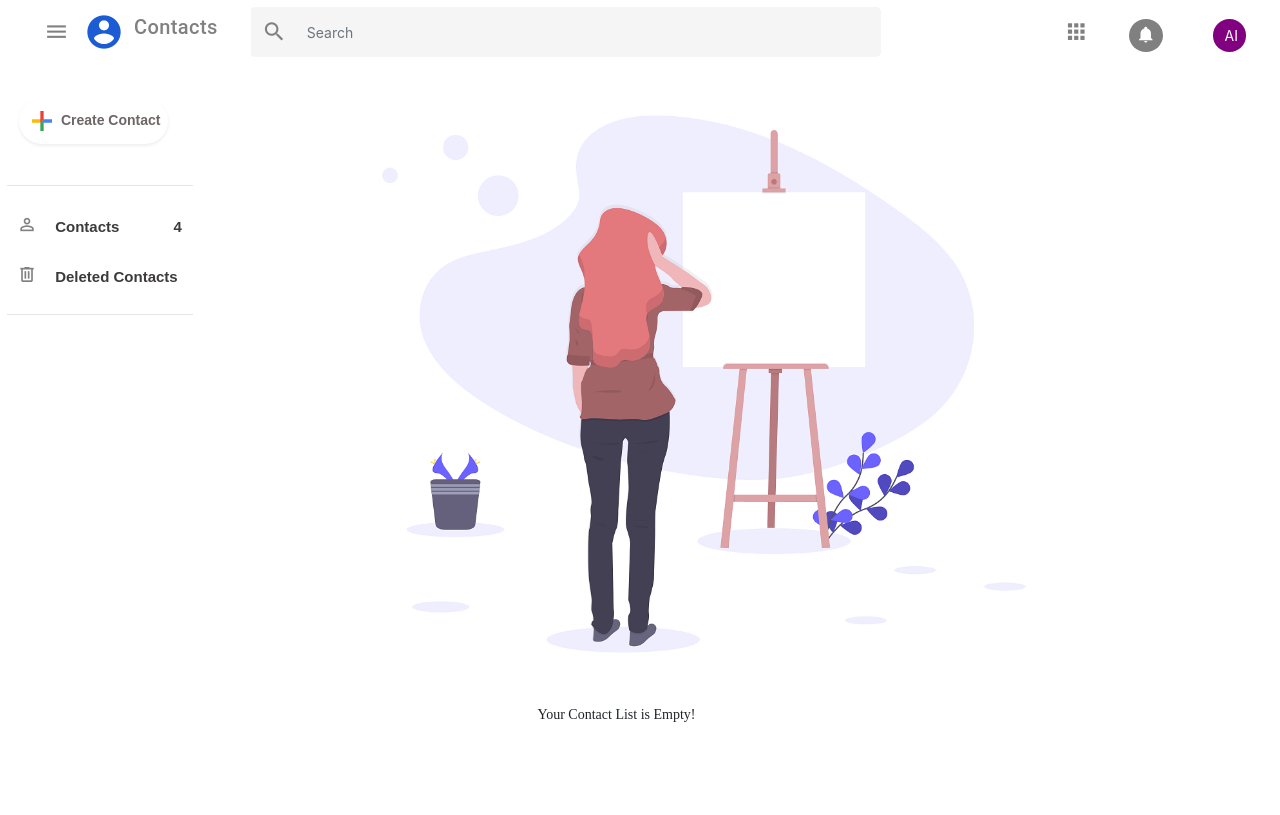
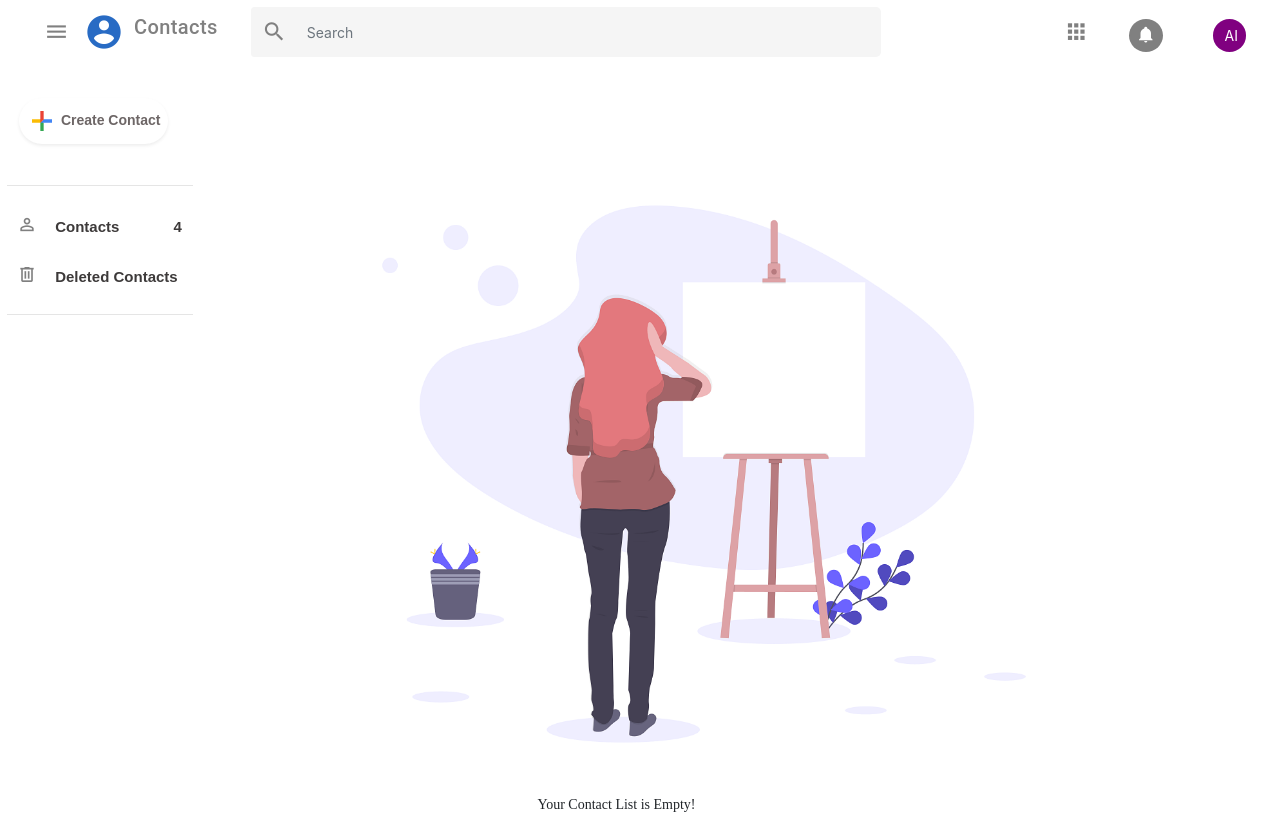
Before and after one commit to anesii/anesi-contacts, a Vue app: page / in a window 1280 px wide. Shown: the top 815 px of the page. Built offline with nearby package versions, Linux system fonts and the light colour scheme; what vue-js-modal, vue-resource, vue-tel-input would draw is missing.

Commit message:
made some changes

```diff
--- a/src/App.vue
+++ b/src/App.vue
@@ -2,10 +2,7 @@
   <div>
    <app-header></app-header>
    <div class="row">
-     <div class="col-3">
-        <side-bar></side-bar>
-     </div>
-        <div class="col-9">
+        <div class="col">
             <router-view />
         </div>
    </div>
@@ -14,14 +11,14 @@
 
 <script>
 import header from './components/header.vue';
-import sidebar from './components/sidebar.vue';
+// import sidebar from './components/sidebar.vue';
 
 
 
 export default {
   components:{
   'app-header': header,
-  'side-bar': sidebar
+//   'side-bar': sidebar
   },
 
 }
--- a/src/components/TableRow.vue
+++ b/src/components/TableRow.vue
@@ -2,17 +2,17 @@
     <tr @mouseover="showIcons" @mouseleave="hideIcons" class="align-items-center">
             <td v-if="!isIconVisible" :style="{backgroundColor: randomColor(contact.index)}" class="profile-image">{{contact.firstName[0]}}{{contact.lastName[0]}}</td>
             <td v-if="isIconVisible && !checked" @click="activateCheck"> <i class="mdi mdi-18px mdi-checkbox-blank-outline"></i> </td>
-            <td v-if="isIconVisible && checked"> <i class="mdi mdi-18px mdi-check-box-outline"></i> </td>
+            <td v-if="isIconVisible && checked" @click="deactivateCheck"> <i class="mdi mdi-18px mdi-check-box-outline"></i> </td>
             <td scope="row" items="contacts" @click="goToContact(contact.firstName)">{{contact.firstName}}
                 {{contact.lastName}}</td>
             <td @click="goToContact(contact.firstName)">{{contact.email}}</td>
             <td @click="goToContact(contact.firstName)">{{contact.phone}}</td>
             <td @click="goToContact(contact.firstName)">{{contact.company}}, {{contact.jobTitle}} </td>
             <td v-if="isIconVisible" class="icons">
-                <i class="mdi mdi-star-outline px-2" data-toggle="popover" data-placement="top" title="Favourite" data-content="Popup content"></i>
-                <i class="mdi mdi-pencil px-2" data-toggle="popover" data-placement="top" title="Edit Contact" data-content="Popup content"></i>
+                <i class="mdi mdi-star-outline pl-2" data-toggle="popover" data-placement="top" title="Favourite" data-content="Popup content"></i>
+                <i class="mdi mdi-pencil pl-2" data-toggle="popover" data-placement="top" title="Edit Contact" data-content="Popup content"></i>
                 <span class="dropdown">
-                    <i class="mdi mdi-dots-vertical px-2" id="triggerId" data-toggle="dropdown" aria-haspopup="true"
+                    <i class="mdi mdi-dots-vertical pl-2" id="triggerId" data-toggle="dropdown" aria-haspopup="true"
                             aria-expanded="false" data-placement="top" title="List Settings" data-content="Popup content">
                             </i>
                     <div class="dropdown-menu" aria-labelledby="triggerId">
@@ -49,6 +49,9 @@ export default {
         activateCheck() {
             this.checked = !this.checked;
         },
+        deactivateCheck() {
+            this.checked
+        },
         randomColor(id) {
             const r = () => Math.floor(256 * Math.random());
 
@@ -83,10 +86,11 @@ export default {
     }
     .mdi-check-box-outline::before .mdi-checkbox-outline-blank::before {
         position: absolute;
+        padding:6px;
+        margin: 3px;
     }
     .icons{
-        position: absolute;
-        padding: 5px;
-        /* margin-left: -50px; */
+        position: fixed ;
     }
+
 </style>
--- a/src/components/contactdetail.vue
+++ b/src/components/contactdetail.vue
@@ -50,9 +50,6 @@
                 </div>
             </div>
         </form>
-        <div>
-                    <router-link to="/contacts"> Back To Contacts </router-link>
-        </div>
     </div>
 </template>
 
@@ -89,7 +86,7 @@ export default {
 <style scoped>
     .profile-image{
     color: white;
-    background-color: rgb(45, 87, 201);
+    background-color: rgb(40, 107, 196);
     border-radius: 50%;
     width:100px;
     height:100px;
--- a/src/components/contacts.vue
+++ b/src/components/contacts.vue
@@ -61,8 +61,7 @@ export default {
 <style scoped>
     .table{
         margin-top: 10px;
-       margin-right: 500px;
-
+        margin-left: 20px;
     }
     thead{
         border-bottom: .5px solid lightgrey;
--- /dev/null
+++ b/src/components/dashboard.vue
@@ -0,0 +1,36 @@
+
+<template>
+    <div>
+        <div class="row">
+            <div class="col-3" v-if="sidebarVisible">
+                <sidebar />
+            </div>
+            <div class="col">
+                <div class="bring-down">
+                    <router-view> </router-view>
+                </div>
+            </div>
+        </div>
+    </div>
+</template>
+
+<script>
+import sidebar from './sidebar.vue'
+export default {
+    components: {
+        sidebar,
+    },
+    computed:{
+        sidebarVisible(){
+            return this.$store.getters.getSidebarVisibility;
+        }
+    }
+}
+</script>
+
+<style scoped>
+.bring-down{
+    margin-top: 90px;
+    /* padding-right: 20px; */
+}
+</style>
--- a/src/components/header.vue
+++ b/src/components/header.vue
@@ -83,7 +83,7 @@ export default {
     margin-left: 40px;
 }
 .mdi-account-circle{
-    color: rgb(27, 91, 211);
+    color: rgb(40, 107, 196);
 }
 .mdi-account-circle::before{
     font-size: 40px;
--- a/src/components/trashed.vue
+++ b/src/components/trashed.vue
@@ -43,7 +43,7 @@ export default {
 <style scoped>
     .profile-image{
     color: white;
-    background-color: purple;
+    background-color: grey;
     border-radius: 50%;
     width:30px;
     height:30px;
@@ -51,7 +51,7 @@ export default {
     font-weight: bold;
     position: absolute;
     text-align: center;
-    padding:5px;
+    padding:6px;
     margin: 5px;
     }
      .table{
--- a/src/routes.js
+++ b/src/routes.js
@@ -4,16 +4,22 @@ import deletedContacts from './components/trashed.vue';
 import contactDetail from './components/contactdetail.vue';
 import Welcome from './components/welcome.vue';
 import MoreContactDetail from './components/MoreFields.vue';
+import Dashboard from './components/dashboard.vue';
 
 
 
 
 export default[
+    {path: '/', component: Dashboard,
+    children:[
+
     {path: '/', component: Welcome},
     {path: '/contacts', component: contacts, name: 'contacts'},
     {path: '/createContact', component: createContact},
     {path: '/deletedContacts', component: deletedContacts, name: 'trash'},
     {path: '/contacts/:firstName', component: contactDetail, name: 'contact'},
     {path: '/morefields', component: MoreContactDetail},
+    ]
+},
 
 ];
```
